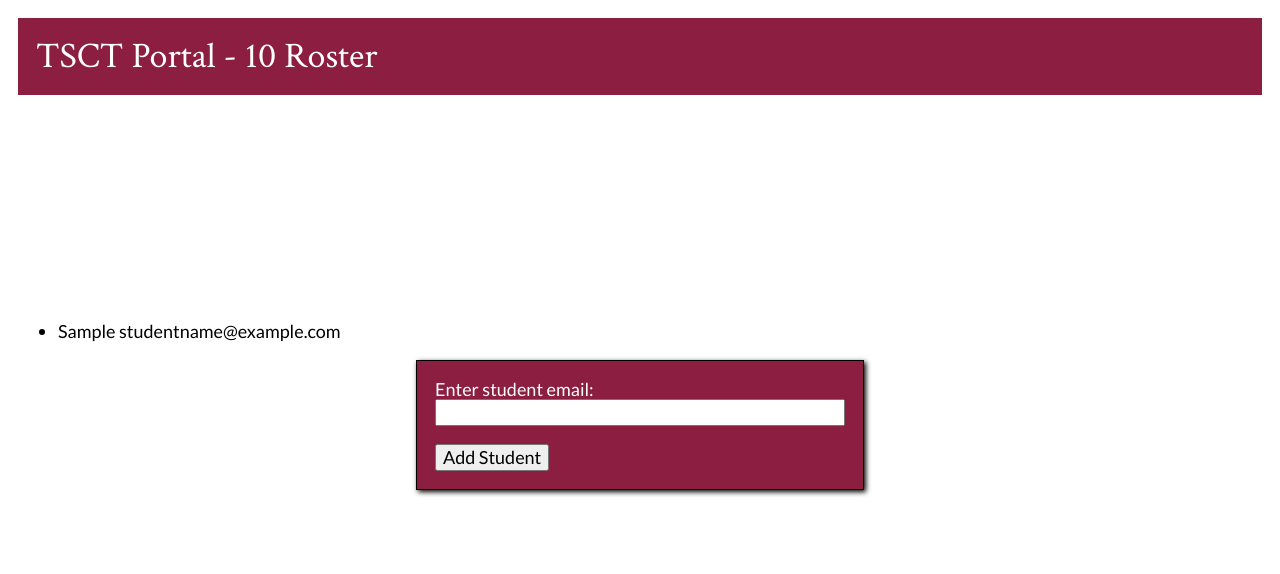
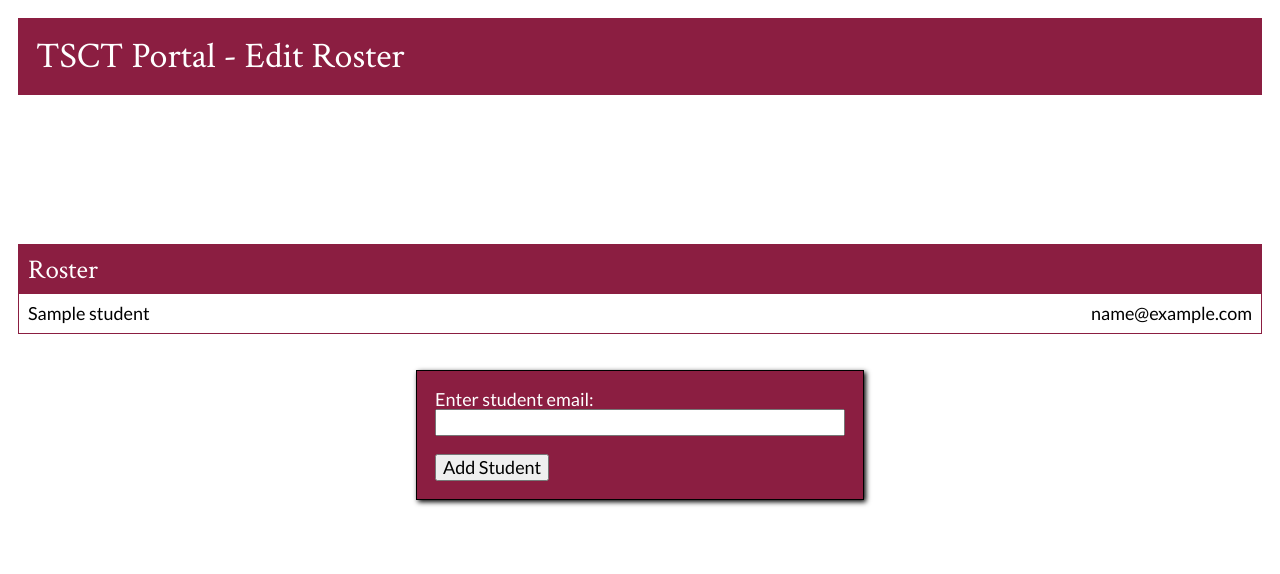
Before and after one commit to ts-cset/tsct-portal, a Flask app: template portal/templates/roster.html in a window 1280 px wide. Shown: the top 574 px of the page. Run offline with Flask 2, Linux system fonts and the light colour scheme; the template is opened without the code that fills it: most values are stand-ins (such as "Sample title", 1, 10 or a date in 2020); some libraries are stand-ins or nearby versions.

Commit message:
Added styles for the roster page

```diff
--- a/portal/static/styles.css
+++ b/portal/static/styles.css
@@ -78,6 +78,33 @@ address p a:hover {
   color: blue;
 }
 
+article.roster {
+  border: 1px solid #8B1E41;
+  margin-bottom: 2rem;
+}
+
+article.roster h2 {
+  background-color: #8B1E41;
+  margin: 0;
+  padding: .5rem;
+}
+
+ul.roster {
+  list-style: none;
+  margin: 0;
+  padding: 0;
+}
+
+ul.roster li {
+  display: flex;
+  justify-content: space-between;
+  padding: .5rem;
+}
+
+ul.roster li:nth-child(2n) {
+  background-color: lightgray;
+}
+
 @media (min-width: 760px) {
   h1, h2, h3, h4, h5, h6 {
     margin-left: 1rem;
--- a/portal/templates/roster.html
+++ b/portal/templates/roster.html
@@ -1,18 +1,21 @@
 {% extends "layouts/base.html" %}
 
-{% block title %}TSCT Portal - {{ course['name'] + session['name'] }} Roster{% endblock %}
+{% block title %}TSCT Portal - Edit Roster{% endblock %}
 
 {% block content %}
 
-<h2>{{ course['name'] + ' ' + session['name'] }} Roster</h2>
+<article class="roster">
 
-<ul>
-  {% for student in students %}
+  <h2>{{ course['name'] + ' ' + session['name'] }} Roster</h2>
 
-    <li>{{ student['name'] }}<span class="email">{{ student['email'] }}</span></li>
+  <ul class="roster">
+    {% for student in students %}
 
-  {% endfor %}
-</ul>
+      <li>{{ student['name'] }}<span class="email">{{ student['email'] }}</span></li>
+
+    {% endfor %}
+  </ul>
+</article>
 
 <form class="addStudent" action="{{ url_for('roster.display_roster') }}" method="post">
 
```
